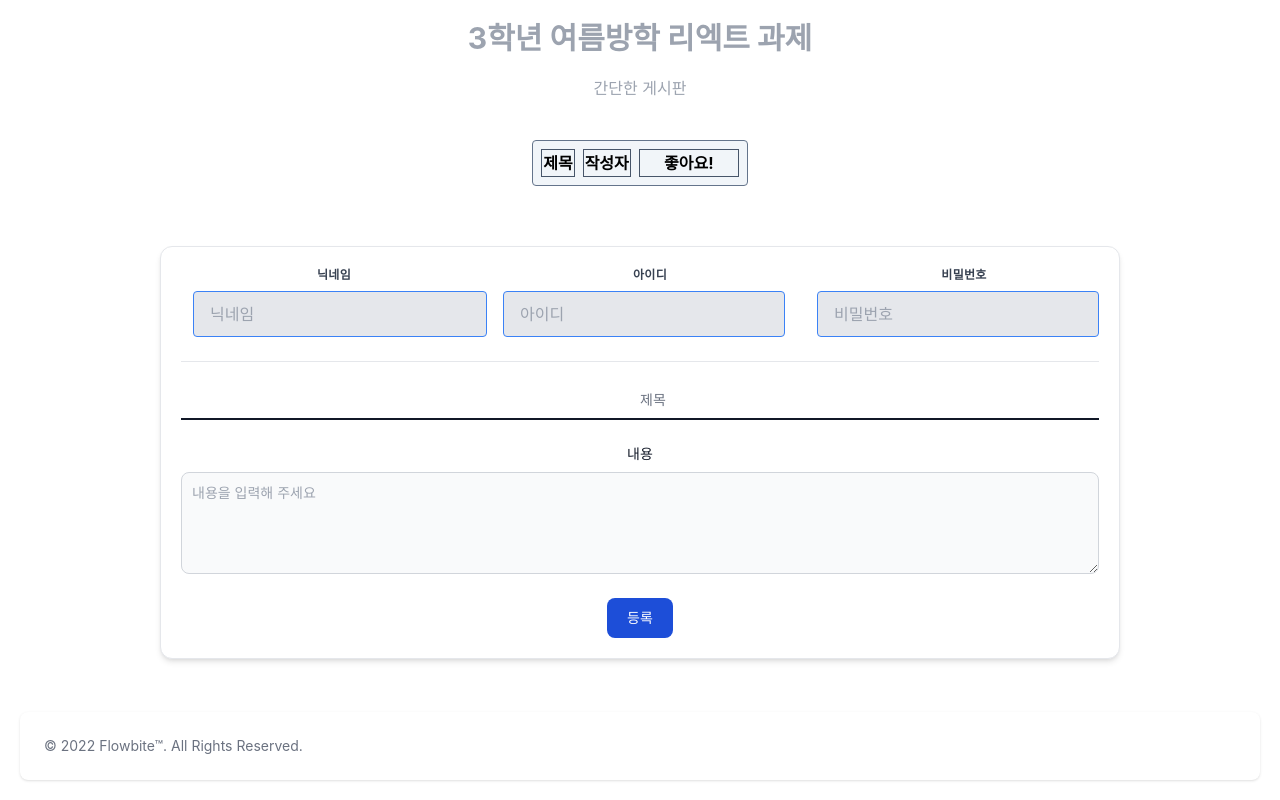
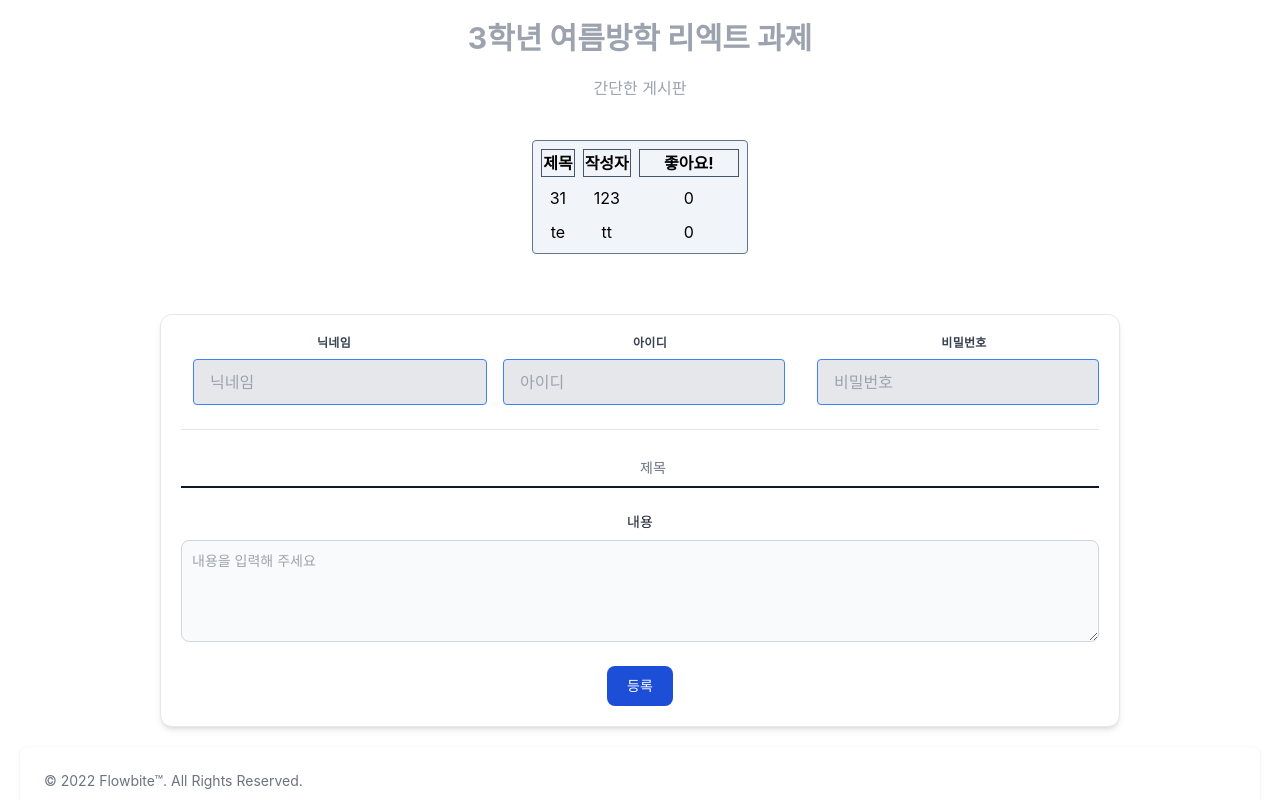
Before and after one commit to LeastKIds/YeungJin_3_2_WebPrograming3_Sumer_vacation, a React (Create React App) app in the folder app/blog/: page / in a window 1280 px wide. Built offline with nearby package versions, Linux system fonts and the light colour scheme; data requests are answered from the project's data file.

Commit message:
post read

```diff
--- a/app/blog/db.json
+++ b/app/blog/db.json
@@ -9,6 +9,16 @@
       "date": "2022-08-18T01:10:07.619Z",
       "like": 0,
       "id": 1
+    },
+    {
+      "nickname": "123",
+      "user_id": "31",
+      "password": "23",
+      "title": "31",
+      "content": "23",
+      "date": "2022-08-24T07:07:32.285Z",
+      "like": 0,
+      "id": 2
     }
   ]
 }
--- /dev/null
+++ b/app/blog/src/component/Post.js
@@ -0,0 +1,16 @@
+import React, {useState, useEffect} from 'react'
+
+const Post = (props) => {
+
+    const post = props.post
+
+    return (
+        <tr>
+            <td >{post.title}</td>
+            <td >{post.nickname}</td>
+            <td >{post.like}</td>
+        </tr>
+    )
+}
+
+export default Post;
--- a/app/blog/src/component/Posts.js
+++ /dev/null
@@ -1,15 +0,0 @@
-import React, {useState, useEffect} from 'react'
-
-const Posts = (posts) => {
-
-    useEffect( () => {
-        console.log("Posts")
-        console.log(posts)
-    },[])
-
-    return (
-        <div></div>
-    )
-}
-
-export default Posts;
--- a/app/blog/src/component/Table.js
+++ b/app/blog/src/component/Table.js
@@ -1,5 +1,5 @@
 import React, {useState, useEffect} from 'react'
-import Posts from './Posts'
+import Post from './Post'
 
 import { index } from '../Controller/PostController'
 
@@ -9,20 +9,13 @@ const Table = () => {
     const [posts, setPosts] = useState([])
 
 
+    const postsIndex = async() => {
+        const res = await index()
+        setPosts(res)
+    }
 
     useEffect(  () => {
-        // postsIndex()
-
-        async function get() {
-            const response = await index()
-            setPosts(response)
-        }
-
-        get();
-
-        return () => {
-            console.log('posts index : ' + posts)
-        }
+        postsIndex()
 
     }, [])
 
@@ -37,16 +30,20 @@ const Table = () => {
                 </tr>
                 </thead>
                 <tbody>
-                {/*<tr>*/}
-                {/*    <td>The Sliding Mr. Bones (Next Stop, Pottersville)</td>*/}
-                {/*    <td>Malcolm Lockyer</td>*/}
-                {/*    <td>1961</td>*/}
-                {/*</tr>*/}
-                {/*<Posts posts={posts} />*/}
+
+                {posts.map( (post) => (
+                    <Post post={post} key={post.id}/>
+                ))}
+
 
                 </tbody>
             </table>
+
+
+
         </div>
+
+
 
     )
 }
```
